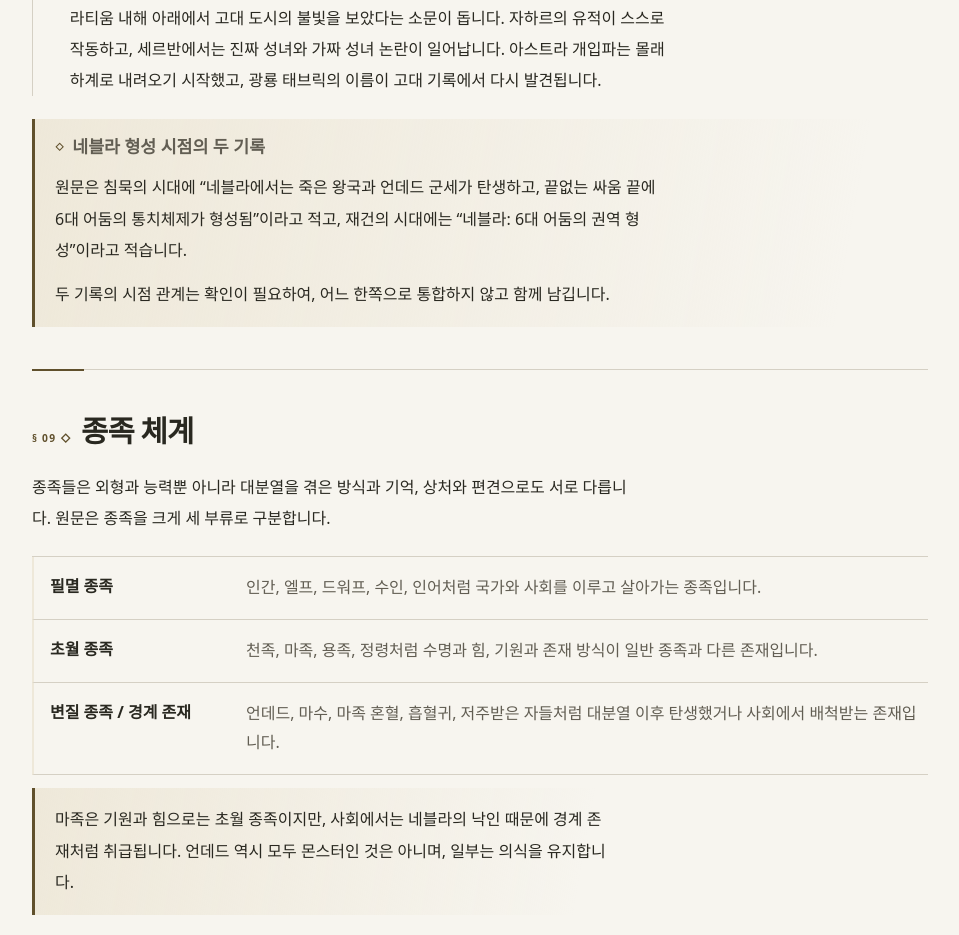
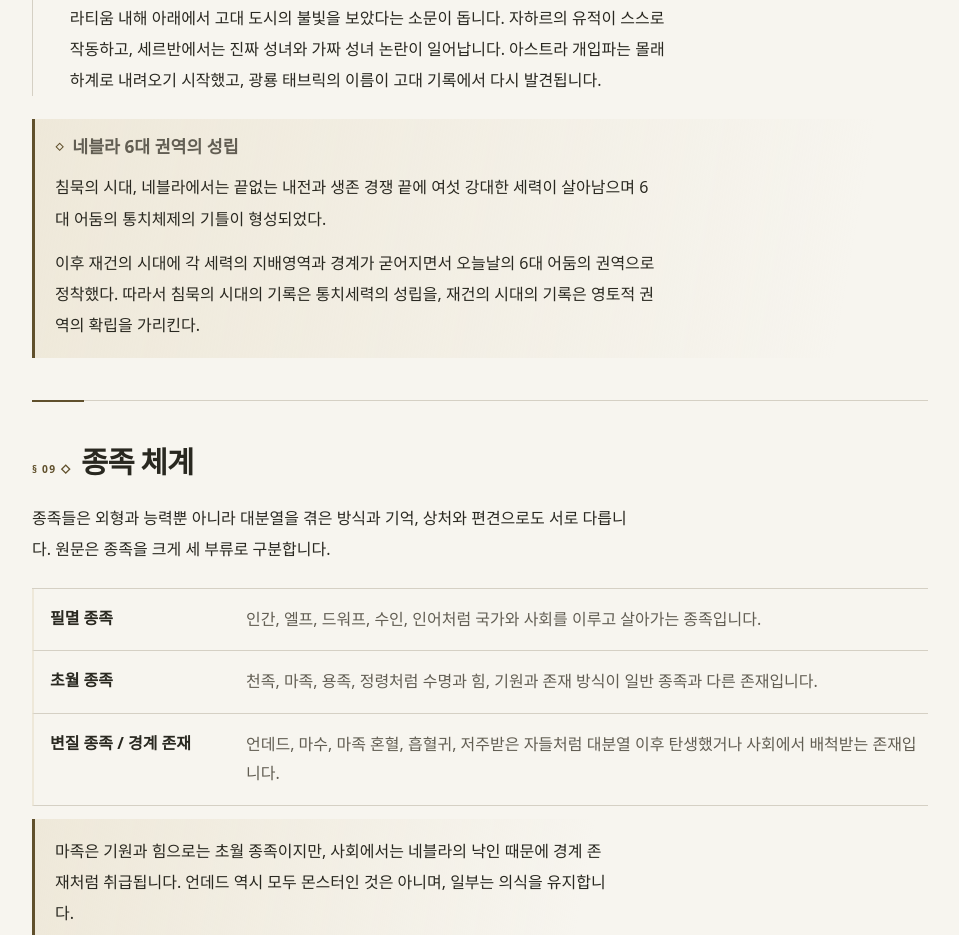
Before and after one commit to JHJ1995/Ebellua, a plain HTML site: page introduce-Ebellua.html in a window 1280 px wide. Shown: the part 6156-7091 px from the top of the page, without its empty margins (320-1279 px from the left). Drawn offline with Linux system fonts and the light colour scheme.

Commit message:
refactor: 전대륙소개문 네블라부분 충돌 설정 수정

```diff
--- a/introduce-Ebellua.html
+++ b/introduce-Ebellua.html
@@ -206,9 +206,17 @@
           </ol>
           <!-- TODO_LORE_CONFLICT: canonical 473 vs 494. 통치체제/권역 형성 시점의 관계는 미확정. -->
           <aside class="lore-note" aria-label="연대 기록 확인 사항">
-            <h3>네블라 형성 시점의 두 기록</h3>
-            <p>원문은 침묵의 시대에 “네블라에서는 죽은 왕국과 언데드 군세가 탄생하고, 끝없는 싸움 끝에 6대 어둠의 통치체제가 형성됨”이라고 적고, 재건의 시대에는 “네블라: 6대 어둠의 권역 형성”이라고 적습니다.</p>
-            <p>두 기록의 시점 관계는 확인이 필요하여, 어느 한쪽으로 통합하지 않고 함께 남깁니다.</p>
+            <h3>네블라 6대 권역의 성립</h3>
+            <p>
+            침묵의 시대, 네블라에서는 끝없는 내전과 생존 경쟁 끝에
+            여섯 강대한 세력이 살아남으며 6대 어둠의 통치체제의 기틀이 형성되었다.
+            </p>
+            <p>
+            이후 재건의 시대에 각 세력의 지배영역과 경계가 굳어지면서
+            오늘날의 6대 어둠의 권역으로 정착했다.
+            따라서 침묵의 시대의 기록은 통치세력의 성립을,
+            재건의 시대의 기록은 영토적 권역의 확립을 가리킨다.
+            </p>
           </aside>
         </section>
         <!-- Canonical: 556–570, 803–814 -->
```
